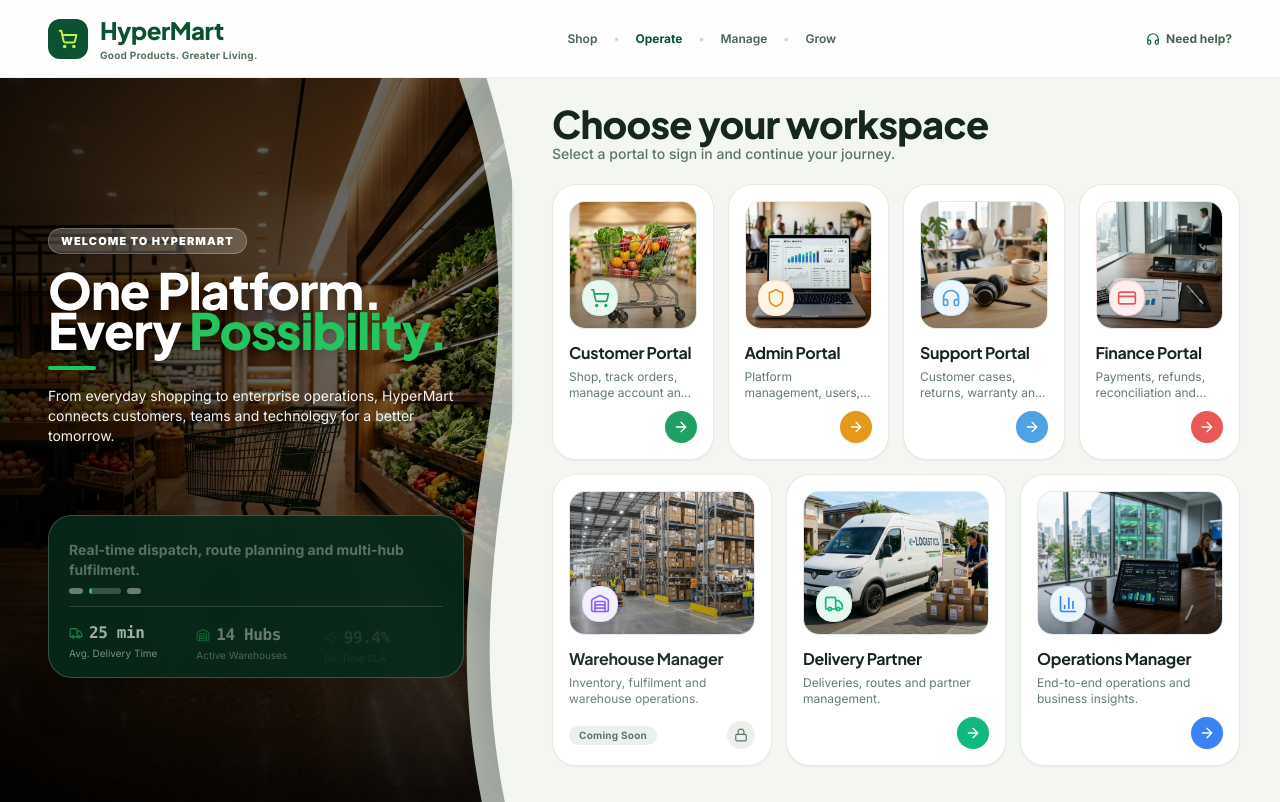
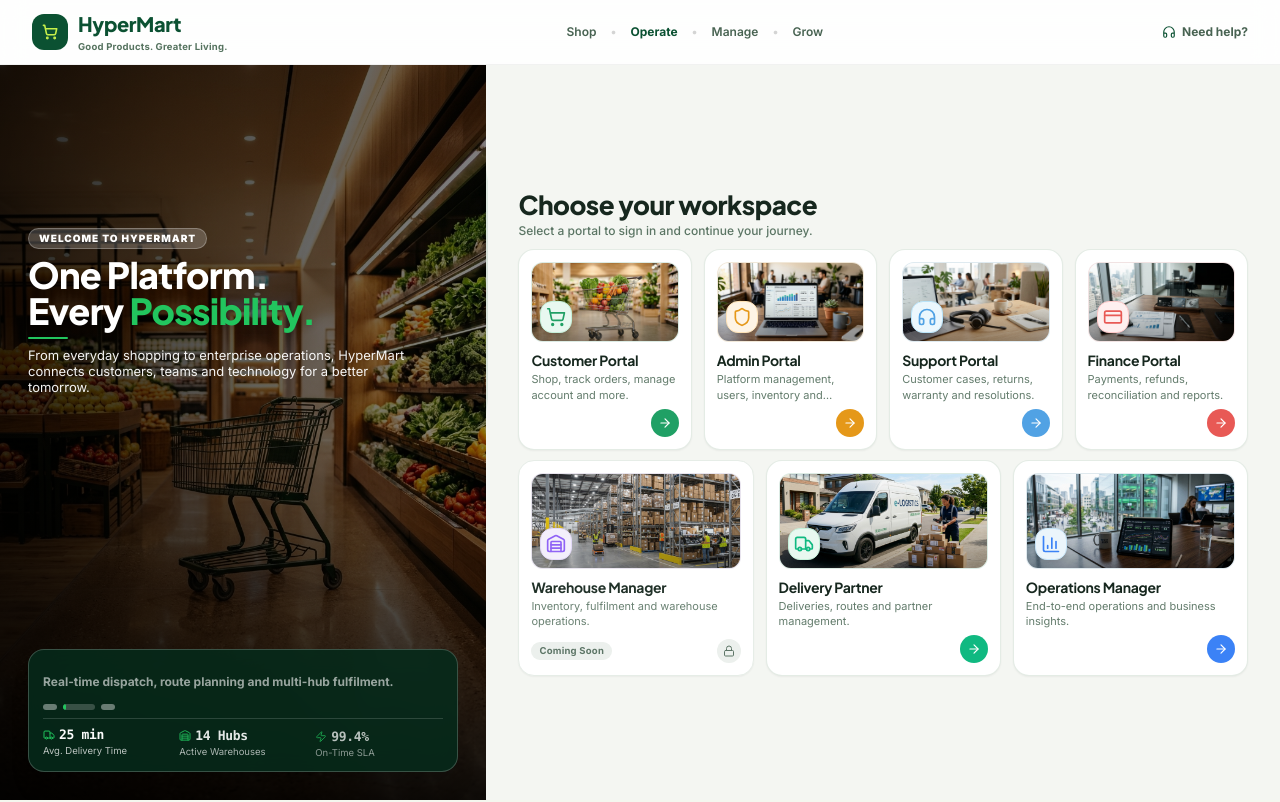
Before and after one commit to KSukant/Hyper_Mart, a Next.js app: page / in a window 1280 px wide. Built offline with nearby package versions, Linux system fonts and the light colour scheme.

Commit message:
fix(landing): fit entire landing page into a single static screen with zero scrolling

```diff
--- a/src/app/page.tsx
+++ b/src/app/page.tsx
@@ -15,26 +15,26 @@ export default function UnifiedLandingPage() {
   const row2Portals = PORTAL_REGISTRY.filter((p) => p.row === 2);
 
   return (
-    <div className="min-h-screen bg-[#F4F6F2] text-[#19271E] font-sans selection:bg-[#C6F04A] selection:text-[#053221] flex flex-col justify-between relative overflow-x-hidden">
+    <div className="h-screen w-full bg-[#F4F6F2] text-[#19271E] font-sans selection:bg-[#C6F04A] selection:text-[#053221] flex flex-col justify-between overflow-hidden relative">
       {/* ── 1. Top Unified Header (Spans across entire viewport) ── */}
-      <header className="relative z-30 w-full px-4 sm:px-8 lg:px-12 py-3.5 flex items-center justify-between border-b border-black/5 bg-white/90 backdrop-blur-md shadow-2xs">
+      <header className="relative z-30 w-full px-4 sm:px-6 lg:px-8 py-2 sm:py-2.5 flex items-center justify-between border-b border-black/5 bg-white/90 backdrop-blur-md shadow-2xs flex-shrink-0">
         {/* Left: Brand Logo & Tagline */}
-        <div className="flex items-center gap-2.5 sm:gap-3 flex-shrink-0">
-          <div className="w-9 h-9 sm:w-10 sm:h-10 rounded-xl bg-[#0B5132] flex items-center justify-center text-[#C6F04A] shadow-xs">
-            <ShoppingCart className="w-5 h-5 stroke-[2.4]" />
+        <div className="flex items-center gap-2.5 flex-shrink-0">
+          <div className="w-8 h-8 sm:w-9 sm:h-9 rounded-xl bg-[#0B5132] flex items-center justify-center text-[#C6F04A] shadow-xs">
+            <ShoppingCart className="w-4 h-4 sm:w-4.5 sm:h-4.5 stroke-[2.4]" />
           </div>
           <div>
-            <span className="font-display font-black text-xl sm:text-2xl tracking-tight text-[#0B5132] leading-none block">
+            <span className="font-display font-black text-lg sm:text-xl tracking-tight text-[#0B5132] leading-none block">
               HyperMart
             </span>
-            <span className="text-[9.5px] sm:text-[10px] font-bold text-[#55735F] tracking-wide block mt-0.5">
+            <span className="text-[9px] sm:text-[9.5px] font-bold text-[#55735F] tracking-wide block mt-0.5">
               Good Products. Greater Living.
             </span>
           </div>
         </div>
 
         {/* Center: Brand Navigation Pillars */}
-        <nav className="hidden lg:flex items-center gap-4 text-xs font-semibold text-[#486352]">
+        <nav className="hidden lg:flex items-center gap-3.5 text-xs font-semibold text-[#486352]">
           <Link href="/shop" className="hover:text-[#0B5132] transition">
             Shop
           </Link>
@@ -47,7 +47,7 @@ export default function UnifiedLandingPage() {
         </nav>
 
         {/* Right: Actions */}
-        <div className="flex items-center gap-3 sm:gap-5 flex-shrink-0">
+        <div className="flex items-center gap-3 sm:gap-4 flex-shrink-0">
           <Link
             href="/help"
             className="flex items-center gap-1.5 text-xs font-bold text-[#486352] hover:text-[#0B5132] transition"
@@ -58,12 +58,12 @@ export default function UnifiedLandingPage() {
         </div>
       </header>
 
-      {/* ── 2. Main Two-Zone Continuous Composition ── */}
-      <main className="relative flex-1 w-full flex flex-col lg:flex-row items-stretch">
+      {/* ── 2. Main Two-Zone Continuous Composition (Zero Scroll, Fits 100vh) ── */}
+      <main className="relative flex-1 w-full flex flex-col lg:flex-row items-stretch overflow-hidden">
         {/* ── LEFT: Retail Hero Environment (~40% on Desktop) ── */}
         <section
           aria-label="HyperMart Brand Experience"
-          className="relative w-full lg:w-[42%] xl:w-[40%] flex-shrink-0 flex flex-col justify-between p-6 sm:p-10 lg:p-12 min-h-[560px] lg:min-h-[calc(100vh-76px)] z-10"
+          className="relative w-full lg:w-[40%] xl:w-[38%] flex-shrink-0 flex flex-col justify-between p-4 sm:p-6 lg:p-7 h-full z-10 overflow-hidden"
         >
           {/* Background Supermarket Photography */}
           <div
@@ -78,31 +78,31 @@ export default function UnifiedLandingPage() {
           </div>
 
           {/* Hero Content Overlaid on Left */}
-          <div className="relative z-10 my-auto pt-6 lg:pt-8 max-w-lg">
-            <span className="inline-flex items-center px-3 py-1 rounded-full bg-white/20 border border-white/25 text-[10px] sm:text-[11px] font-black uppercase tracking-widest text-white backdrop-blur-xs">
+          <div className="relative z-10 my-auto max-w-md pt-1">
+            <span className="inline-flex items-center px-2.5 py-0.5 rounded-full bg-white/20 border border-white/25 text-[9px] sm:text-[10px] font-black uppercase tracking-widest text-white backdrop-blur-xs">
               WELCOME TO HYPERMART
             </span>
 
-            <h1 className="font-display font-black text-3xl sm:text-4xl lg:text-[44px] xl:text-[50px] text-white leading-[1.08] tracking-tight mt-3 sm:mt-4 drop-shadow-md">
+            <h1 className="font-display font-black text-2xl sm:text-3xl lg:text-[32px] xl:text-[36px] text-white leading-[1.08] tracking-tight mt-2 mb-2 drop-shadow-md">
               One Platform.<br />
               Every <span className="text-[#22C55E]">Possibility.</span>
             </h1>
 
-            <div className="w-12 h-1 rounded-full bg-[#22C55E] mt-3 sm:mt-4 mb-3 sm:mb-4" />
+            <div className="w-10 h-0.5 rounded-full bg-[#22C55E] my-2" />
 
-            <p className="text-white/95 text-xs sm:text-sm lg:text-[14px] font-normal leading-relaxed max-w-md drop-shadow-sm">
+            <p className="text-white/95 text-[11px] sm:text-xs lg:text-[13px] font-normal leading-relaxed max-w-sm drop-shadow-sm">
               From everyday shopping to enterprise operations, HyperMart connects customers, teams and technology for a better tomorrow.
             </p>
           </div>
 
-          {/* Interactive Animated Glass Statistics Carousel (Moved upwards by 2cm) */}
-          <EcosystemStatsCarousel className="mb-6 sm:mb-10 lg:mb-[2cm]" />
+          {/* Interactive Animated Glass Statistics Carousel */}
+          <EcosystemStatsCarousel className="mt-auto flex-shrink-0" />
         </section>
 
         {/* ── RIGHT: Unified Workspace Selection Gateway (~60% on Desktop) ── */}
         <section
           aria-label="Unified Workspace Selection"
-          className="relative flex-1 bg-[#F4F6F2] px-5 sm:px-8 lg:px-10 py-4 sm:py-6 lg:py-7 flex flex-col justify-start z-20"
+          className="relative flex-1 bg-[#F4F6F2] px-4 sm:px-6 lg:px-8 py-3 sm:py-4 lg:py-5 flex flex-col justify-center h-full z-20 overflow-hidden"
         >
           {/* Organic Wave Transition SVG on Left Edge (Desktop Only) */}
           <div
@@ -130,18 +130,18 @@ export default function UnifiedLandingPage() {
           </div>
 
           {/* Workspace Content Container */}
-          <div className="w-full max-w-[1100px] mx-auto flex flex-col space-y-4">
+          <div className="w-full max-w-[1100px] mx-auto flex flex-col justify-center my-auto space-y-3 sm:space-y-3.5">
             <div>
               {/* Headline */}
-              <h2 className="font-display text-2xl sm:text-3xl lg:text-[38px] font-black tracking-tight text-[#16271E] leading-tight">
+              <h2 className="font-display text-xl sm:text-2xl lg:text-[26px] font-black tracking-tight text-[#16271E] leading-tight">
                 Choose your workspace
               </h2>
-              <p className="text-xs sm:text-sm text-[#5B7564] font-medium mt-0.5">
+              <p className="text-[11px] sm:text-xs text-[#5B7564] font-medium mt-0.5">
                 Select a portal to sign in and continue your journey.
               </p>
 
               {/* ── 4 Primary Active Portals (Row 1) ── */}
-              <div className="grid grid-cols-1 sm:grid-cols-2 xl:grid-cols-4 gap-3.5 mt-4 sm:mt-5">
+              <div className="grid grid-cols-1 sm:grid-cols-2 xl:grid-cols-4 gap-2.5 sm:gap-3 mt-2 sm:mt-2.5">
                 {row1Portals.map((portal) => (
                   <div key={portal.id}>
                     <PortalCard portal={portal} />
@@ -150,7 +150,7 @@ export default function UnifiedLandingPage() {
               </div>
 
               {/* ── 3 Secondary Portals (Row 2, including active Operations Manager) ── */}
-              <div className="grid grid-cols-1 sm:grid-cols-3 gap-3.5 mt-3.5">
+              <div className="grid grid-cols-1 sm:grid-cols-3 gap-2.5 sm:gap-3 mt-2 sm:mt-2.5">
                 {row2Portals.map((portal) => (
                   <div key={portal.id}>
                     <PortalCard portal={portal} />
--- a/src/components/landing/EcosystemStatsCarousel.tsx
+++ b/src/components/landing/EcosystemStatsCarousel.tsx
@@ -124,20 +124,20 @@ export function EcosystemStatsCarousel({ className = "" }: EcosystemStatsCarouse
     <div
       onMouseEnter={() => setIsPaused(true)}
       onMouseLeave={() => setIsPaused(false)}
-      className={`relative z-10 w-full max-w-md rounded-2xl sm:rounded-3xl bg-[#062A1A]/90 backdrop-blur-md border border-white/20 p-4 sm:p-5 text-white shadow-2xl space-y-3 mt-8 lg:mt-0 transition-all duration-300 hover:border-white/30 ${className}`}
+      className={`relative z-10 w-full max-w-md rounded-xl sm:rounded-2xl bg-[#062A1A]/90 backdrop-blur-md border border-white/20 p-3 sm:p-3.5 text-white shadow-xl space-y-2 transition-all duration-300 hover:border-white/30 ${className}`}
       role="region"
       aria-label="HyperMart Ecosystem Highlights"
     >
       {/* ── Headline Message with Smooth Crossfade & Upward Slide ── */}
-      <div className="min-h-[40px] flex items-center">
+      <div className="min-h-[32px] flex items-center">
         <AnimatePresence mode="wait">
           <motion.p
             key={activeSlide.id}
-            initial={{ opacity: 0, y: 6 }}
+            initial={{ opacity: 0, y: 4 }}
             animate={{ opacity: 1, y: 0 }}
-            exit={{ opacity: 0, y: -6 }}
-            transition={{ duration: 0.35, ease: "easeOut" }}
-            className="text-xs sm:text-sm font-bold text-white/95 leading-snug"
+            exit={{ opacity: 0, y: -4 }}
+            transition={{ duration: 0.3, ease: "easeOut" }}
+            className="text-[11.5px] sm:text-xs font-bold text-white/95 leading-snug"
           >
             {activeSlide.message}
           </motion.p>
@@ -178,14 +178,14 @@ export function EcosystemStatsCarousel({ className = "" }: EcosystemStatsCarouse
       </div>
 
       {/* ── Animated Stats Row ── */}
-      <div className="pt-3 border-t border-white/15">
+      <div className="pt-2 border-t border-white/15">
         <AnimatePresence mode="wait">
           <motion.div
             key={activeSlide.id}
             initial={{ opacity: 0 }}
             animate={{ opacity: 1 }}
             exit={{ opacity: 0 }}
-            transition={{ duration: 0.25 }}
+            transition={{ duration: 0.2 }}
             className="grid grid-cols-3 gap-2 text-left"
           >
             {activeSlide.stats.map((stat, idx) => {
@@ -193,26 +193,26 @@ export function EcosystemStatsCarousel({ className = "" }: EcosystemStatsCarouse
               return (
                 <motion.div
                   key={stat.label}
-                  initial={{ opacity: 0, y: 8 }}
+                  initial={{ opacity: 0, y: 6 }}
                   animate={{ opacity: 1, y: 0 }}
                   transition={{
-                    duration: 0.35,
-                    delay: idx * 0.08,
+                    duration: 0.25,
+                    delay: idx * 0.05,
                     ease: "easeOut",
                   }}
                   className="space-y-0.5"
                 >
-                  <div className="flex items-center gap-1.5 text-xs text-[#A7D1BA]">
+                  <div className="flex items-center gap-1 text-[11px] text-[#A7D1BA]">
                     <Icon
-                      className={`w-3.5 h-3.5 text-[#22C55E] flex-shrink-0 ${
+                      className={`w-3 h-3 text-[#22C55E] flex-shrink-0 ${
                         stat.fillIcon ? "fill-[#22C55E]" : ""
                       }`}
                     />
-                    <span className="font-mono font-black text-sm sm:text-base text-white tracking-tight">
+                    <span className="font-mono font-black text-xs sm:text-[13px] text-white tracking-tight">
                       {stat.value}
                     </span>
                   </div>
-                  <span className="text-[10px] text-white/75 block leading-tight">
+                  <span className="text-[9.5px] text-white/75 block leading-tight">
                     {stat.label}
                   </span>
                 </motion.div>
--- a/src/components/landing/PortalCard.tsx
+++ b/src/components/landing/PortalCard.tsx
@@ -46,21 +46,21 @@ export function PortalCard({ portal, className = "" }: PortalCardProps) {
 
   const cardContent = (
     <div
-      className={`group relative h-full flex flex-col justify-between rounded-2xl sm:rounded-3xl bg-white p-3.5 sm:p-4 border transition-all duration-300 shadow-sm ${
+      className={`group relative h-full flex flex-col justify-between rounded-xl sm:rounded-2xl bg-white p-2.5 sm:p-3 border transition-all duration-300 shadow-sm ${
         isActive
-          ? "hover:shadow-xl hover:-translate-y-1.5 cursor-pointer"
+          ? "hover:shadow-lg hover:-translate-y-1 cursor-pointer"
           : "opacity-95 cursor-not-allowed"
       } ${className}`}
       style={{
         borderColor: isActive ? "rgba(225, 234, 227, 0.9)" : "#E5ECE6",
       }}
     >
-      <div className="space-y-3">
+      <div className="space-y-2">
         {/* Top Photographic Container with embedded artwork & elevated icon badge */}
         <div
           className={`relative w-full ${
-            portal.row === 2 ? "h-32 sm:h-36" : "h-28 sm:h-32"
-          } rounded-xl sm:rounded-2xl overflow-hidden border border-black/5 flex items-center justify-center`}
+            portal.row === 2 ? "h-20 sm:h-22 lg:h-24" : "h-18 sm:h-20 lg:h-22"
+          } rounded-lg sm:rounded-xl overflow-hidden border border-black/5 flex items-center justify-center`}
           style={{ backgroundColor: portal.accentBg }}
         >
           {/* eslint-disable-next-line @next/next/no-img-element */}
@@ -79,7 +79,7 @@ export function PortalCard({ portal, className = "" }: PortalCardProps) {
 
           {/* Elevated Icon Badge placed at bottom-left */}
           <div
-            className="absolute bottom-2.5 left-2.5 sm:bottom-3 sm:left-3 w-8 h-8 sm:w-9 sm:h-9 rounded-xl sm:rounded-2xl flex items-center justify-center shadow-md backdrop-blur-sm border transition-transform duration-300 group-hover:scale-110 z-10"
+            className="absolute bottom-2 left-2 w-7 h-7 sm:w-8 sm:h-8 rounded-lg sm:rounded-xl flex items-center justify-center shadow-md backdrop-blur-sm border transition-transform duration-300 group-hover:scale-110 z-10"
             style={{
               backgroundColor: portal.accentBg,
               borderColor: portal.accentBorder,
@@ -90,34 +90,34 @@ export function PortalCard({ portal, className = "" }: PortalCardProps) {
         </div>
 
         {/* Text Details */}
-        <div className="space-y-1">
-          <h3 className="font-display text-sm sm:text-base font-bold text-[#16271E] tracking-tight group-hover:text-[#0B5132] transition-colors duration-200">
+        <div className="space-y-0.5">
+          <h3 className="font-display text-xs sm:text-sm font-bold text-[#16271E] tracking-tight group-hover:text-[#0B5132] transition-colors duration-200">
             {portal.name}
           </h3>
-          <p className="text-[11px] sm:text-xs text-[#637C6C] leading-snug line-clamp-2">
+          <p className="text-[10px] sm:text-[11px] text-[#637C6C] leading-snug line-clamp-1 sm:line-clamp-2">
             {portal.description}
           </p>
         </div>
       </div>
 
       {/* Action Footer */}
-      <div className="pt-2.5 mt-auto flex items-center justify-between">
+      <div className="pt-1.5 mt-auto flex items-center justify-between">
         {isActive ? (
           <div className="w-full flex justify-end">
             <span
-              className="w-7 h-7 sm:w-8 sm:h-8 rounded-full flex items-center justify-center text-white shadow-sm transition-transform duration-300 group-hover:scale-110"
+              className="w-6 h-6 sm:w-7 sm:h-7 rounded-full flex items-center justify-center text-white shadow-2xs transition-transform duration-300 group-hover:scale-110"
               style={{ backgroundColor: portal.accentColor }}
             >
-              <ArrowRight className="w-3.5 h-3.5 sm:w-4 sm:h-4 transition-transform group-hover:translate-x-0.5" />
+              <ArrowRight className="w-3 h-3 sm:w-3.5 sm:h-3.5 transition-transform group-hover:translate-x-0.5" />
             </span>
           </div>
         ) : (
-          <div className="w-full flex items-center justify-between pt-1 text-[10px]">
-            <span className="px-2.5 py-0.5 rounded-full bg-[#EBF0EC] font-bold text-[#556E5F] tracking-wide">
+          <div className="w-full flex items-center justify-between pt-0.5 text-[9.5px]">
+            <span className="px-2 py-0.5 rounded-full bg-[#EBF0EC] font-bold text-[#556E5F] tracking-wide">
               Coming Soon
             </span>
-            <span className="w-6 h-6 sm:w-7 sm:h-7 rounded-full bg-[#EBF0EC] text-[#556E5F] flex items-center justify-center">
-              <Lock className="w-3 h-3 sm:w-3.5 sm:h-3.5" />
+            <span className="w-5 h-5 sm:w-6 sm:h-6 rounded-full bg-[#EBF0EC] text-[#556E5F] flex items-center justify-center">
+              <Lock className="w-2.5 h-2.5 sm:w-3 sm:h-3" />
             </span>
           </div>
         )}
```
